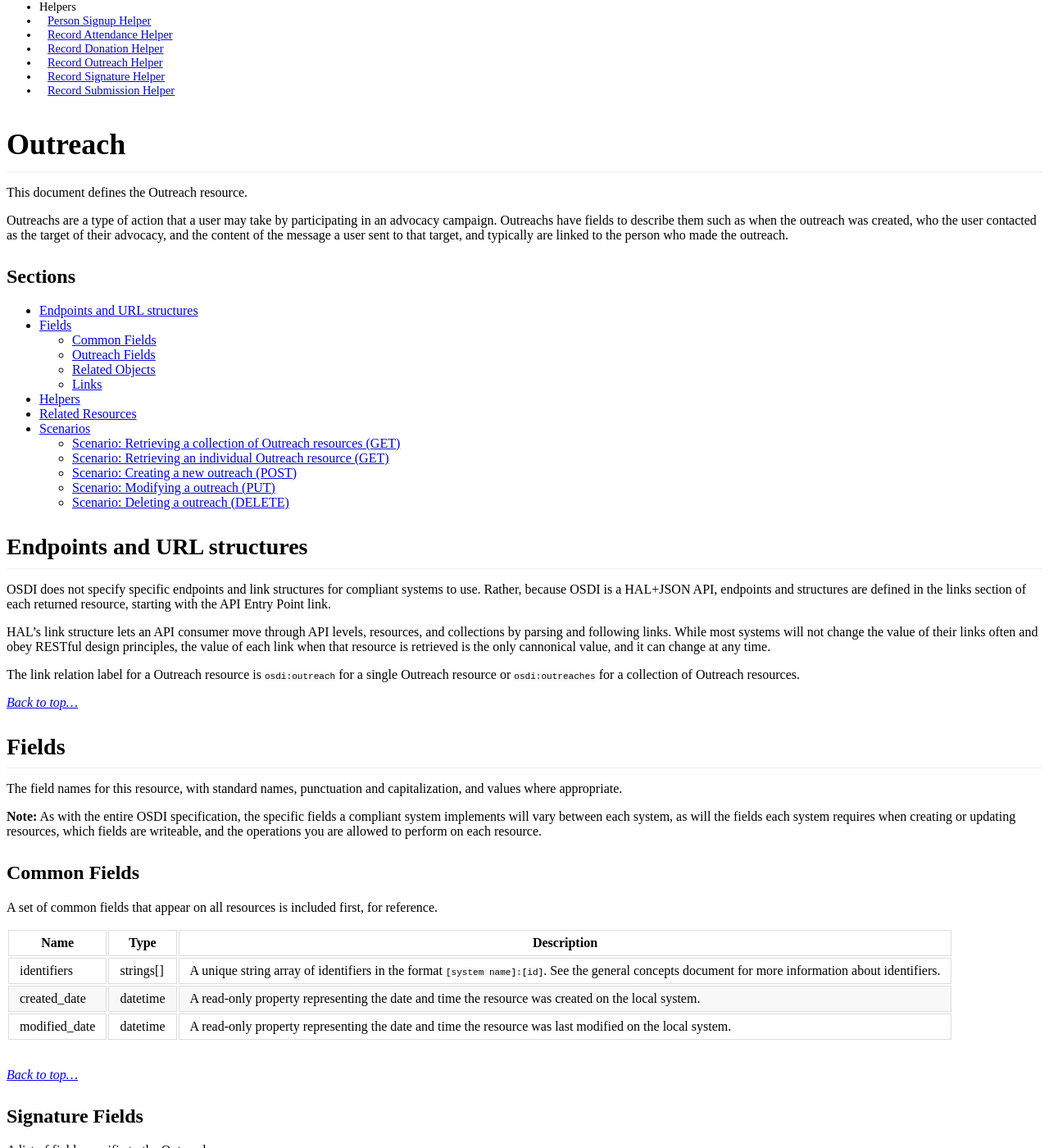
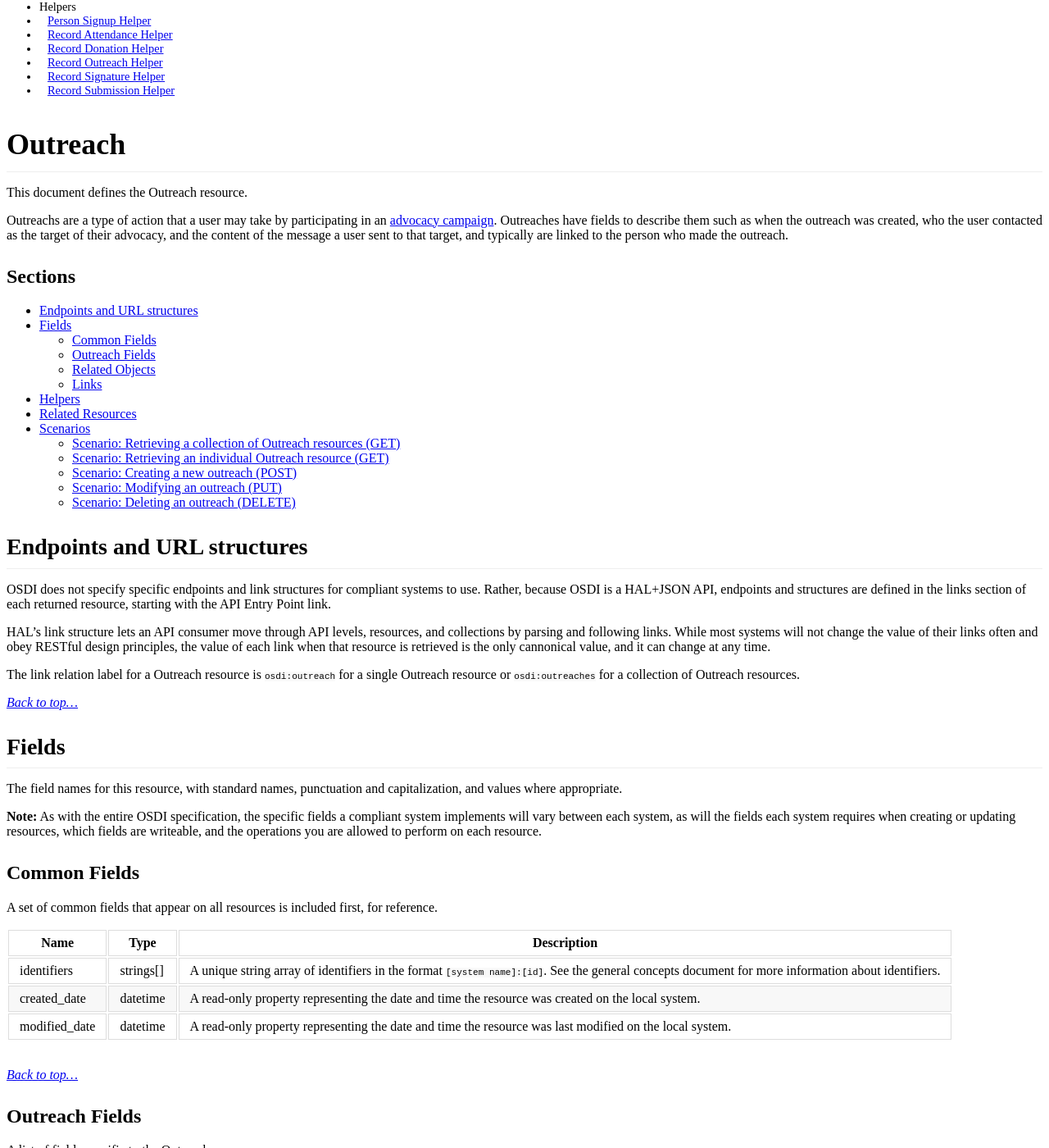
Before and after one commit to opensupporter/osdi-docs, a Jekyll site: the page built from outreaches.md, in a window 1280 px wide and 1400 px high, scrolled down 477 px. Shown: the whole window at 82% size. Built offline with Jekyll 4.4.1, drawn with Linux system fonts in a browser that asks for light colours; a style sheet for code colours, icons or effects is not loaded.

Commit message:
small typo fixes

```diff
--- a/outreaches.md
+++ b/outreaches.md
@@ -7,7 +7,7 @@ title: Outreach
 
 This document defines the Outreach resource.
 
-Outreachs are a type of action that a user may take by participating in an advocacy campaign. Outreachs have fields to describe them such as when the outreach was created, who the user contacted as the target of their advocacy, and the content of the message a user sent to that target, and typically are linked to the person who made the outreach.
+Outreachs are a type of action that a user may take by participating in an [advocacy campaign](advocacy_campaigns.html). Outreaches have fields to describe them such as when the outreach was created, who the user contacted as the target of their advocacy, and the content of the message a user sent to that target, and typically are linked to the person who made the outreach.
 
 
 ### Sections
@@ -24,8 +24,8 @@ Outreachs are a type of action that a user may take by participating in an advoc
     * [Scenario: Retrieving a collection of Outreach resources (GET)](#scenario-retrieving-a-collection-of-outreach-resources-get)
     * [Scenario: Retrieving an individual Outreach resource (GET)](#scenario-scenario-retrieving-an-individual-outreach-resource-get)
     * [Scenario: Creating a new outreach (POST)](#scenario-creating-a-new-outreach-post)
-    * [Scenario: Modifying a outreach (PUT)](#scenario-modifying-a-outreach-put)
-    * [Scenario: Deleting a outreach (DELETE)](#scenario-deleting-a-outreach-delete)
+    * [Scenario: Modifying an outreach (PUT)](#scenario-modifying-an-outreach-put)
+    * [Scenario: Deleting an outreach (DELETE)](#scenario-deleting-an-outreach-delete)
 
 
 {% include endpoints_and_url_structures.md %}
@@ -44,7 +44,7 @@ _[Back to top...](#)_
 _[Back to top...](#)_
 
 
-### Signature Fields
+### Outreach Fields
 
 A list of fields specific to the Outreach resource.
 
```
